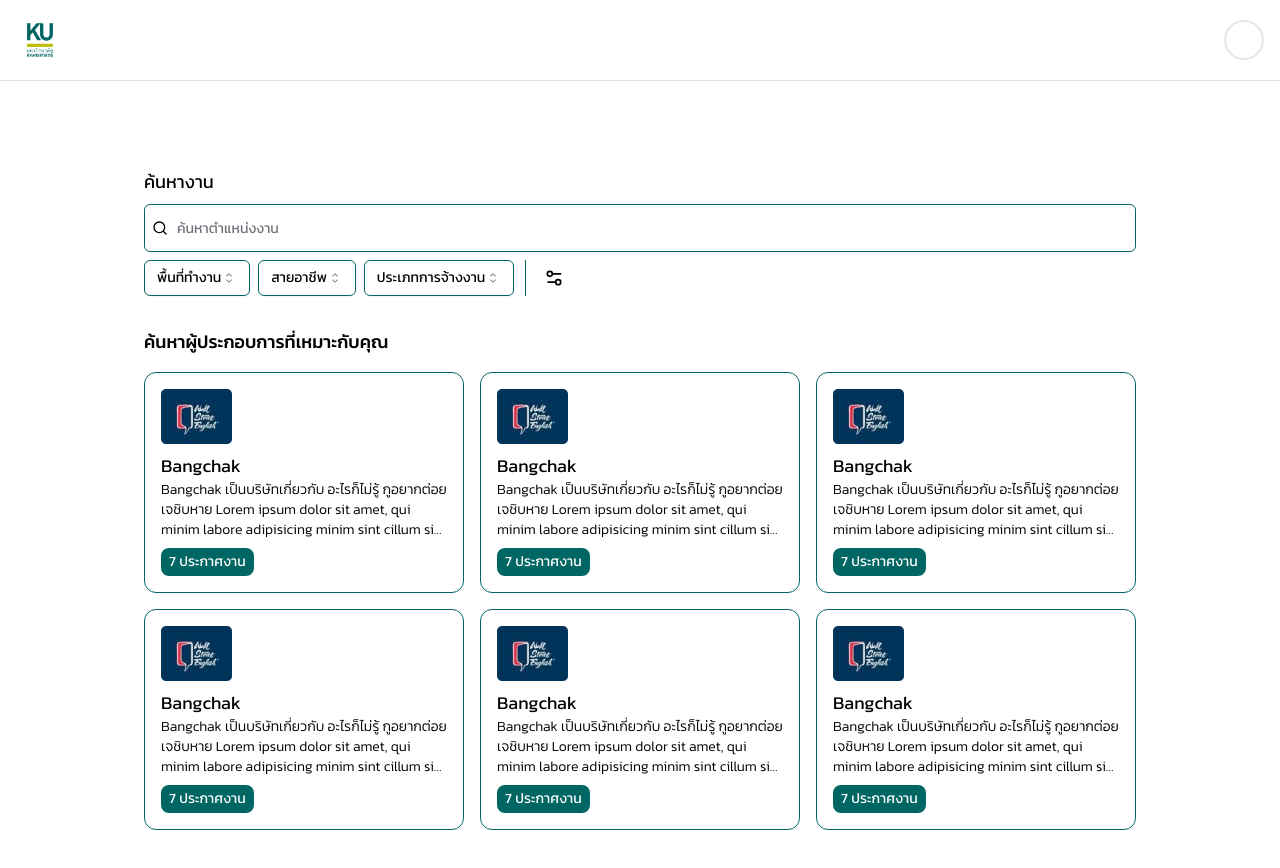
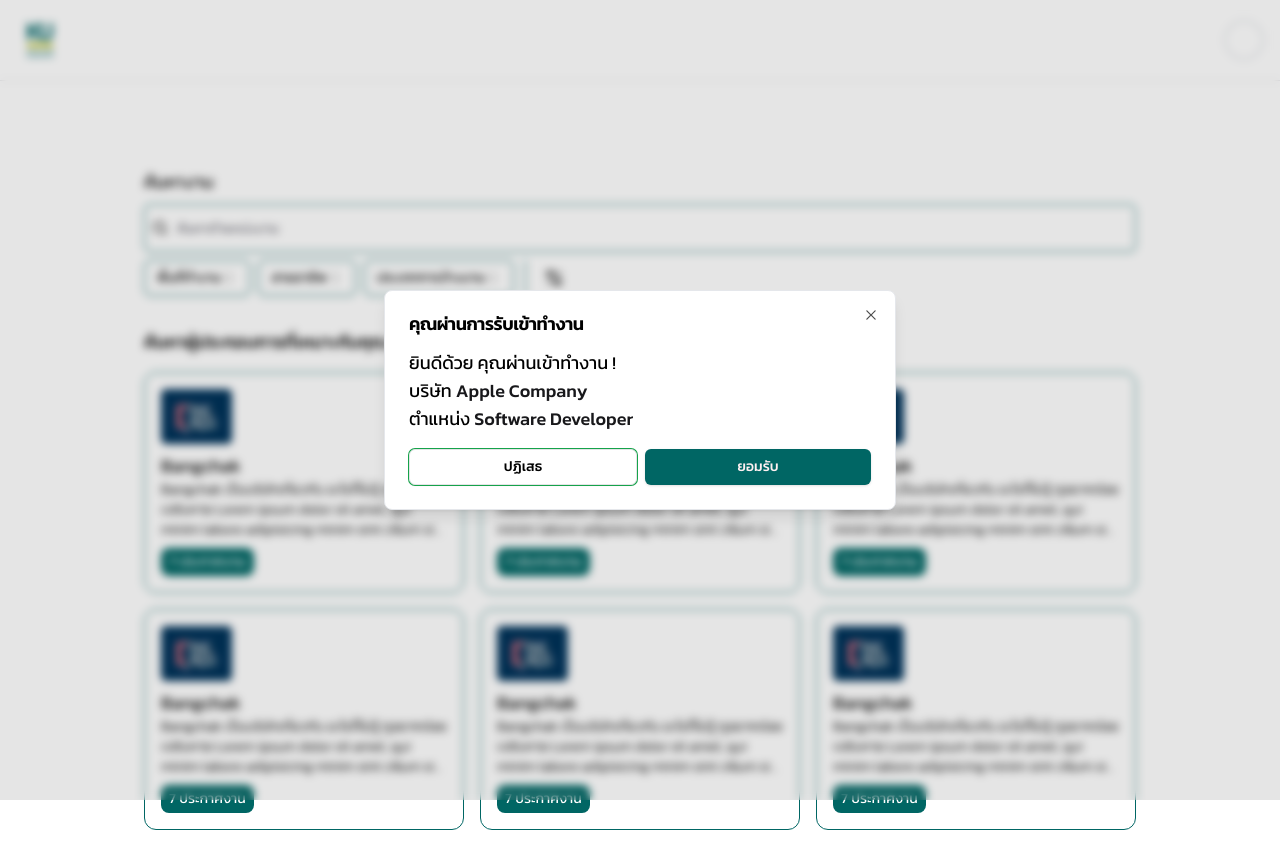
Before and after one commit to SornchaiTheDev/sa-project, a Next.js app: page / in a window 1280 px wide. Built offline with nearby package versions, Linux system fonts and the light colour scheme.

Commit message:
feat(job-alert): added job alert dialog

```diff
--- a/package.json
+++ b/package.json
@@ -10,6 +10,7 @@
   },
   "dependencies": {
     "@hookform/resolvers": "^3.9.0",
+    "@radix-ui/react-dialog": "^1.1.1",
     "@radix-ui/react-icons": "^1.3.0",
     "@radix-ui/react-label": "^2.1.0",
     "@radix-ui/react-popover": "^1.1.1",
--- /dev/null
+++ b/src/app/(authed)/_components/JobAlert.tsx
@@ -0,0 +1,50 @@
+"use client";
+import { useState } from "react";
+import { Button } from "~/components/ui/button";
+import {
+  Dialog,
+  DialogContent,
+  DialogFooter,
+  DialogHeader,
+  DialogOverlay,
+  DialogTitle,
+} from "~/components/ui/dialog";
+
+function JobAlert() {
+  const [isOpen, setIsOpen] = useState(true);
+
+  return (
+    <Dialog open={isOpen} onOpenChange={setIsOpen}>
+      <DialogOverlay className="bg-black/10 backdrop-blur-sm">
+        <DialogContent className="w-[90%] rounded-lg" showOverlay={false}>
+          <DialogHeader>
+            <DialogTitle>คุณผ่านการรับเข้าทำงาน</DialogTitle>
+          </DialogHeader>
+          <div className="text-lg items-start flex flex-col">
+            <h6>ยินดีด้วย คุณผ่านเข้าทำงาน !</h6>
+            <h6>
+              บริษัท{" "}
+              <span className="font-medium text-zinc-900">Apple Company</span>
+            </h6>
+            <h6>
+              ตำแหน่ง{" "}
+              <span className="font-medium text-zinc-900">
+                Software Developer
+              </span>
+            </h6>
+          </div>
+          <DialogFooter>
+            <div className="flex w-full gap-2">
+              <Button className="flex-1" variant="outline">
+                ปฏิเสธ
+              </Button>
+              <Button className="flex-1">ยอมรับ</Button>
+            </div>
+          </DialogFooter>
+        </DialogContent>
+      </DialogOverlay>
+    </Dialog>
+  );
+}
+
+export default JobAlert;
--- a/src/app/(authed)/layout.tsx
+++ b/src/app/(authed)/layout.tsx
@@ -1,9 +1,11 @@
 import { type ReactNode } from "react";
 import Navbar from "~/components/nav-bar";
+import JobAlert from "./_components/JobAlert";
 
 function AuthedLayout({ children }: { children: ReactNode }) {
   return (
     <>
+      <JobAlert />
       <Navbar />
       {children}
     </>
--- /dev/null
+++ b/src/components/ui/dialog.tsx
@@ -0,0 +1,124 @@
+"use client";
+
+import * as React from "react";
+import * as DialogPrimitive from "@radix-ui/react-dialog";
+import { Cross2Icon } from "@radix-ui/react-icons";
+
+import { cn } from "~/lib/utils";
+
+const Dialog = DialogPrimitive.Root;
+
+const DialogTrigger = DialogPrimitive.Trigger;
+
+const DialogPortal = DialogPrimitive.Portal;
+
+const DialogClose = DialogPrimitive.Close;
+
+const DialogOverlay = React.forwardRef<
+  React.ElementRef<typeof DialogPrimitive.Overlay>,
+  React.ComponentPropsWithoutRef<typeof DialogPrimitive.Overlay>
+>(({ className, ...props }, ref) => (
+  <DialogPrimitive.Overlay
+    ref={ref}
+    className={cn(
+      "fixed inset-0 z-50 bg-black/80  data-[state=open]:animate-in data-[state=closed]:animate-out data-[state=closed]:fade-out-0 data-[state=open]:fade-in-0",
+      className,
+    )}
+    {...props}
+  />
+));
+DialogOverlay.displayName = DialogPrimitive.Overlay.displayName;
+
+const DialogContent = React.forwardRef<
+  React.ElementRef<typeof DialogPrimitive.Content>,
+  React.ComponentPropsWithoutRef<typeof DialogPrimitive.Content> & {
+    showOverlay?: boolean;
+  }
+>(({ className, children, showOverlay = true, ...props }, ref) => (
+  <DialogPortal>
+    {showOverlay && <DialogOverlay />}
+    <DialogPrimitive.Content
+      ref={ref}
+      className={cn(
+        "fixed left-[50%] top-[50%] z-50 grid w-full max-w-lg translate-x-[-50%] translate-y-[-50%] gap-4 border bg-background p-6 shadow-lg duration-200 data-[state=open]:animate-in data-[state=closed]:animate-out data-[state=closed]:fade-out-0 data-[state=open]:fade-in-0 data-[state=closed]:zoom-out-95 data-[state=open]:zoom-in-95 data-[state=closed]:slide-out-to-left-1/2 data-[state=closed]:slide-out-to-top-[48%] data-[state=open]:slide-in-from-left-1/2 data-[state=open]:slide-in-from-top-[48%] sm:rounded-lg",
+        className,
+      )}
+      {...props}
+    >
+      {children}
+      <DialogPrimitive.Close className="absolute right-4 top-4 rounded-sm opacity-70 ring-offset-background transition-opacity hover:opacity-100 focus:outline-none focus:ring-2 focus:ring-ring focus:ring-offset-2 disabled:pointer-events-none data-[state=open]:bg-accent data-[state=open]:text-muted-foreground">
+        <Cross2Icon className="h-4 w-4" />
+        <span className="sr-only">Close</span>
+      </DialogPrimitive.Close>
+    </DialogPrimitive.Content>
+  </DialogPortal>
+));
+DialogContent.displayName = DialogPrimitive.Content.displayName;
+
+const DialogHeader = ({
+  className,
+  ...props
+}: React.HTMLAttributes<HTMLDivElement>) => (
+  <div
+    className={cn(
+      "flex flex-col space-y-1.5 text-center sm:text-left",
+      className,
+    )}
+    {...props}
+  />
+);
+DialogHeader.displayName = "DialogHeader";
+
+const DialogFooter = ({
+  className,
+  ...props
+}: React.HTMLAttributes<HTMLDivElement>) => (
+  <div
+    className={cn(
+      "flex flex-col-reverse sm:flex-row sm:justify-end sm:space-x-2",
+      className,
+    )}
+    {...props}
+  />
+);
+DialogFooter.displayName = "DialogFooter";
+
+const DialogTitle = React.forwardRef<
+  React.ElementRef<typeof DialogPrimitive.Title>,
+  React.ComponentPropsWithoutRef<typeof DialogPrimitive.Title>
+>(({ className, ...props }, ref) => (
+  <DialogPrimitive.Title
+    ref={ref}
+    className={cn(
+      "text-lg font-semibold leading-none tracking-tight",
+      className,
+    )}
+    {...props}
+  />
+));
+DialogTitle.displayName = DialogPrimitive.Title.displayName;
+
+const DialogDescription = React.forwardRef<
+  React.ElementRef<typeof DialogPrimitive.Description>,
+  React.ComponentPropsWithoutRef<typeof DialogPrimitive.Description>
+>(({ className, ...props }, ref) => (
+  <DialogPrimitive.Description
+    ref={ref}
+    className={cn("text-sm text-muted-foreground", className)}
+    {...props}
+  />
+));
+DialogDescription.displayName = DialogPrimitive.Description.displayName;
+
+export {
+  Dialog,
+  DialogPortal,
+  DialogOverlay,
+  DialogTrigger,
+  DialogClose,
+  DialogContent,
+  DialogHeader,
+  DialogFooter,
+  DialogTitle,
+  DialogDescription,
+};
```
Also changed, not shown: 1 other file (tests, documents, lock files or other folders).
